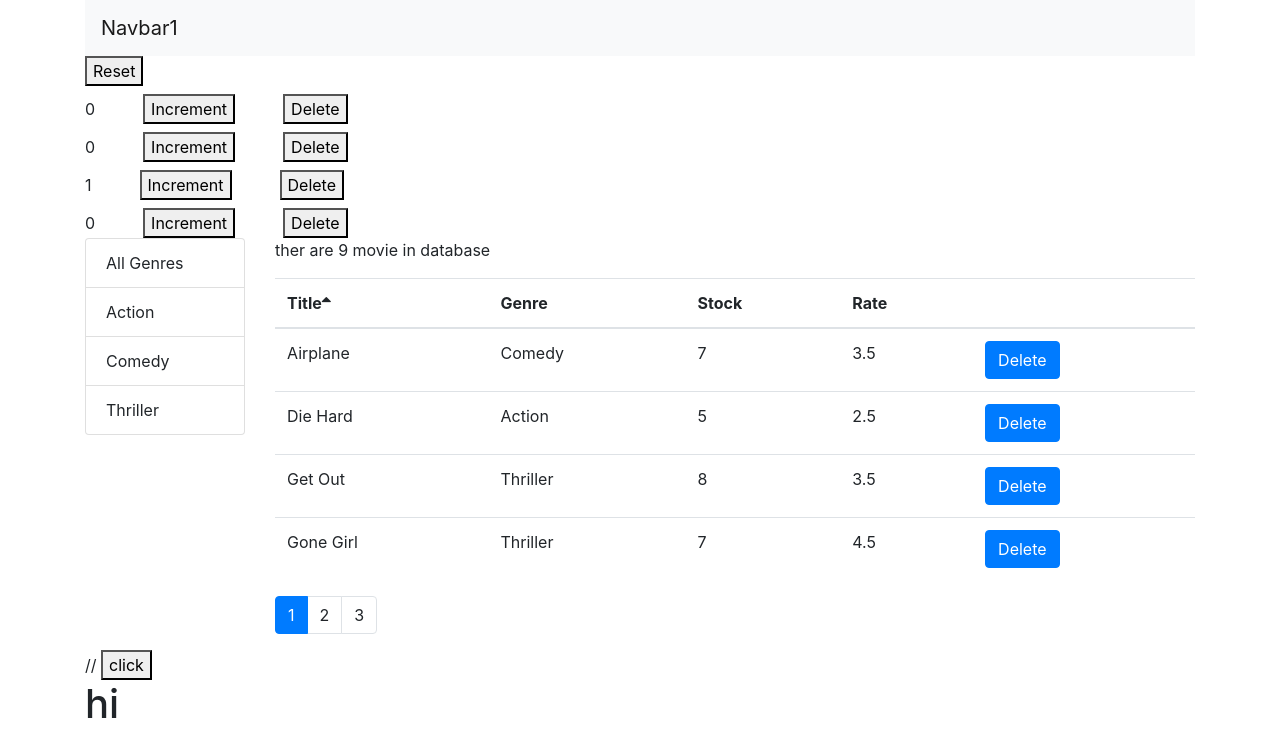
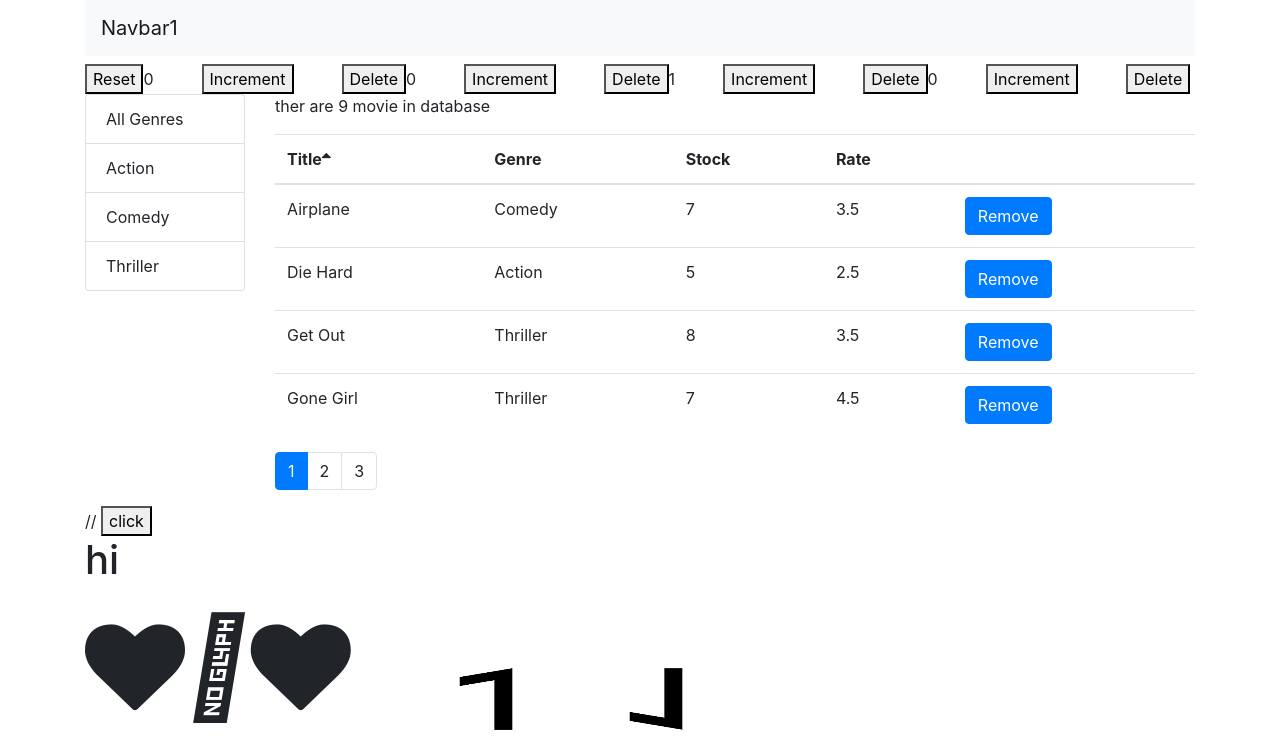
Before and after one commit to ganesh2054/vidly, a React (Create React App) app: page / in a window 1280 px wide. Shown: the top 754 px of the page. Built offline with nearby package versions, Linux system fonts and the light colour scheme.

Commit message:
updating

```diff
--- a/src/Components/count.jsx
+++ b/src/Components/count.jsx
@@ -6,7 +6,7 @@ import  Ganesh1 from './ttest2';
 class Count extends React.Component {
 
          state={
-            count:0
+            count:10
         };
 
 
--- a/src/Components/counter.jsx
+++ b/src/Components/counter.jsx
@@ -2,13 +2,13 @@ import React, { PureComponent } from 'react';
 
 class Counter extends React.Component {
     render() {
-        return <div>
+        return <>
             <span>{this.props.counter.value}</span>
             <button className="mt-2 ml-5" onClick={()=>this.props.onIncrement(this.props.counter)}>Increment</button>
             {/* <button onClick={()=>this.props.onDelete(this.props.id)} >Delete</button> */}
             <button className="mt-2 ml-5" onClick={()=>this.props.onDelete(this.props.counter.id)} >Delete</button>
 
-        </div>;
+        </>;
     }
 }
 
--- a/src/Components/movieTable.jsx
+++ b/src/Components/movieTable.jsx
@@ -33,7 +33,7 @@ class MoviesTable extends React.Component {
                           <td>{movie.genre.name}</td>
                           <td>{movie.numberInStock}</td>
                           <td>{movie.dailyRentalRate}</td>
-                          <td><button className='btn btn-primary' onClick={()=>onDelete(movie )}>Delete</button></td>
+                          <td><button className='btn btn-primary' onClick={()=>onDelete(movie )}>Remove</button></td>
 
                       </tr>
                    ))}
--- a/src/Components/style.css
+++ b/src/Components/style.css
@@ -10,3 +10,4 @@
     margin: 2px;
 
 }
+/* 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 */
```
